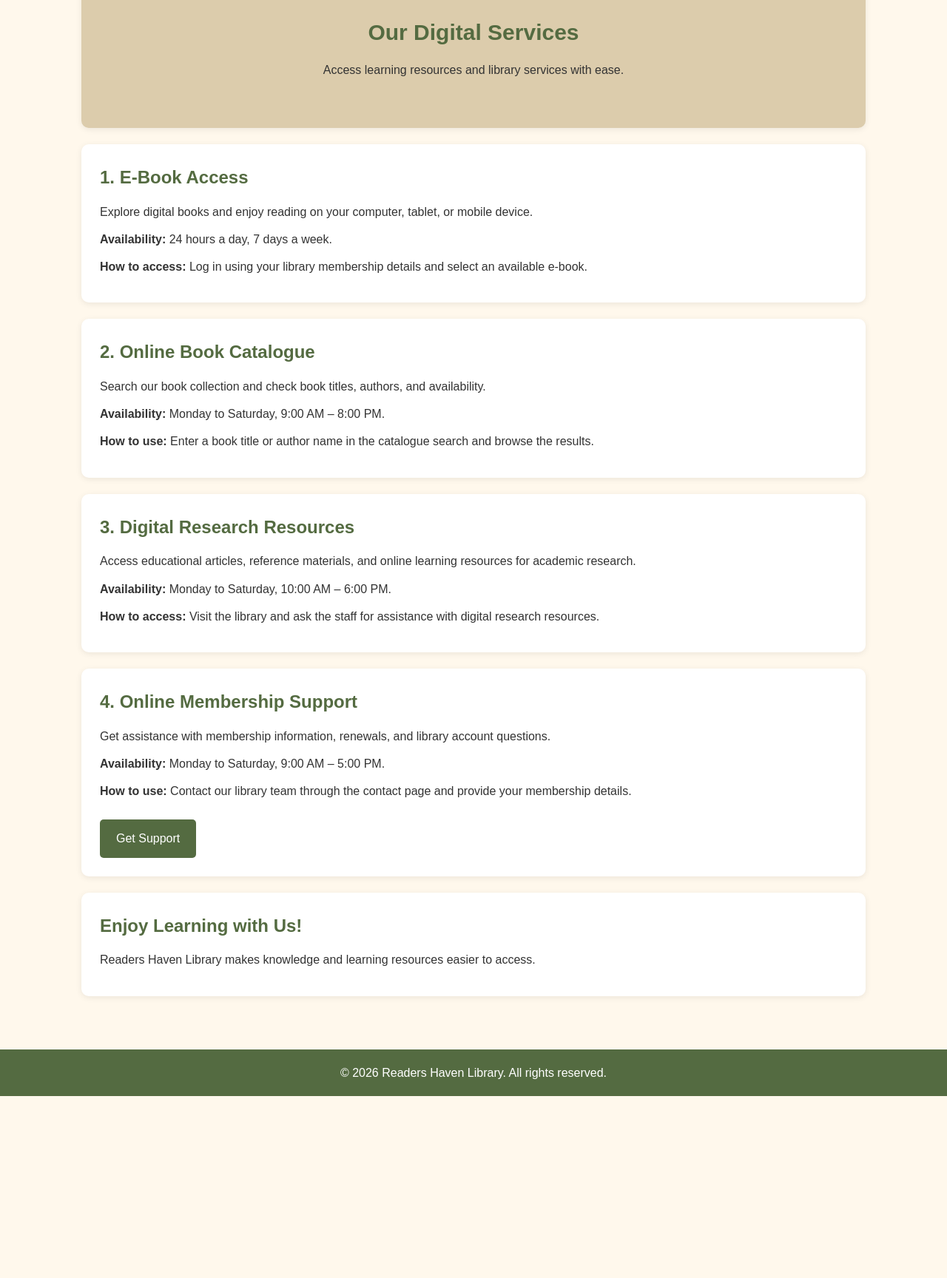
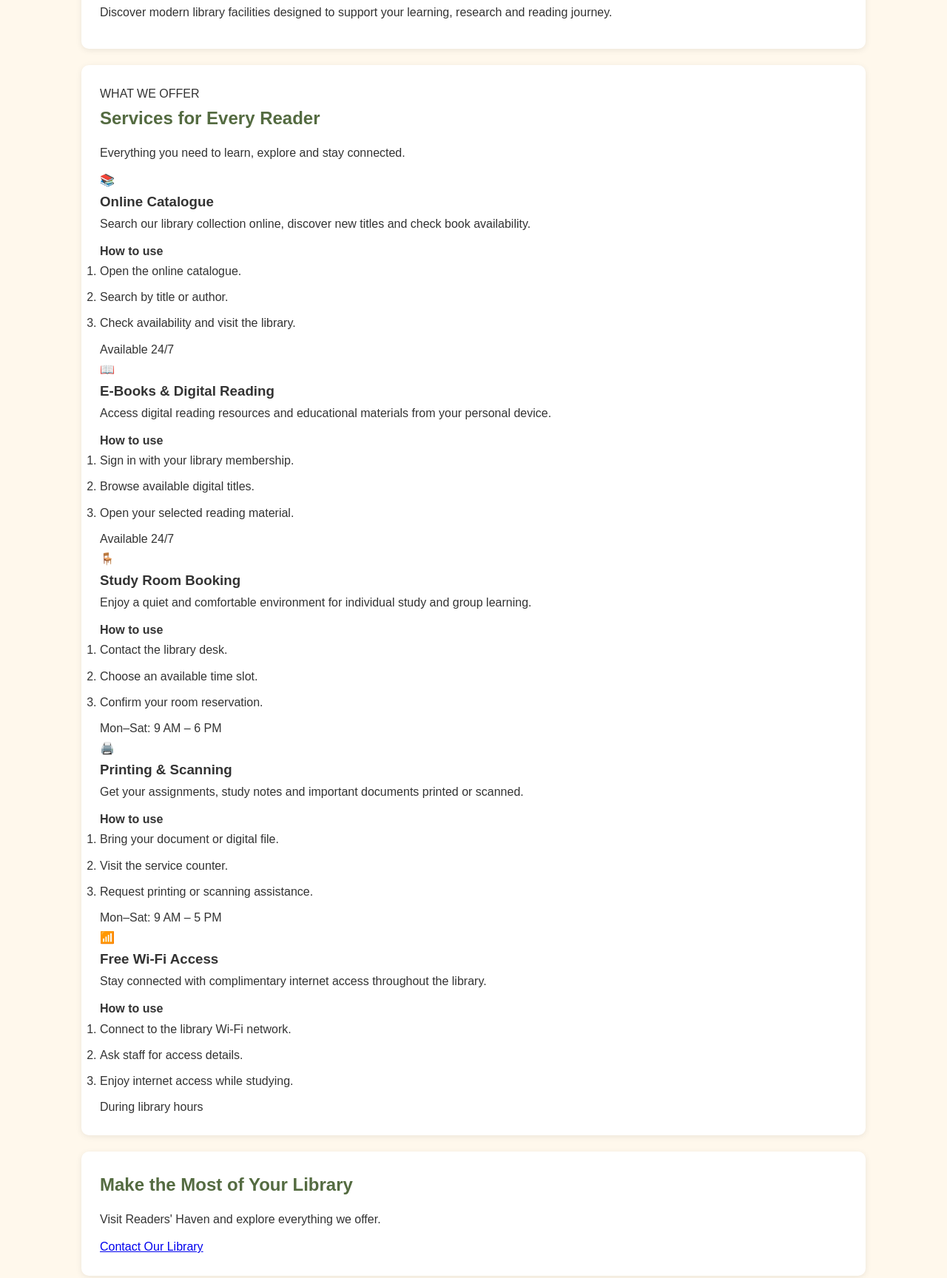
Before and after one commit to L1F23BSSE0284/readers-haven-library, a website: page src/services.html in a window 1280 px wide. Shown: the part 264-1992 px from the top of the page at 74% size. Before the commit the page ends 1746 px from the top, so only its background shows below. Drawn offline with Linux system fonts and the light colour scheme.

Commit message:
feat: add digital services page structure

```diff
--- a/src/services.html
+++ b/src/services.html
@@ -4,68 +4,137 @@
 <head>
     <meta charset="UTF-8">
     <meta name="viewport" content="width=device-width, initial-scale=1.0">
-    <title>Readers Haven Library | Digital Services</title>
+    <meta name="description" content="Explore digital services at Readers' Haven Public Library.">
+    <title>Digital Services | Readers' Haven Library</title>
     <link rel="stylesheet" href="../styles/style.css">
 </head>
 <body>
 
-    <header>
-        <h1>Readers Haven Library</h1>
-        <p>Explore Our Digital Library Services</p>
-
-        <nav>
+<header class="services-header">
+    <nav class="services-nav">
+        <a href="index.html" class="services-logo">Readers' Haven</a>
+        <div class="services-links">
             <a href="index.html">Home</a>
             <a href="collections.html">Collections</a>
             <a href="membership.html">Membership</a>
-            <a href="services.html">Digital Services</a>
+            <a href="services.html" class="active">Services</a>
             <a href="contact.html">Contact</a>
-        </nav>
-    </header>
+        </div>
+    </nav>
+</header>
 
-    <main>
-        <section class="hero">
-            <h2>Our Digital Services</h2>
-            <p>Access learning resources and library services with ease.</p>
-        </section>
+<main>
+    <section class="services-hero">
+        <span class="services-tag">Explore • Learn • Discover</span>
+        <h1>Digital Library Services</h1>
+        <p>
+            Discover modern library facilities designed to support
+            your learning, research and reading journey.
+        </p>
+    </section>
 
-        <section>
-            <h2>1. E-Book Access</h2>
-            <p>Explore digital books and enjoy reading on your computer, tablet, or mobile device.</p>
-            <p><strong>Availability:</strong> 24 hours a day, 7 days a week.</p>
-            <p><strong>How to access:</strong> Log in using your library membership details and select an available e-book.</p>
-        </section>
+    <section class="services-section">
+        <div class="services-heading">
+            <span>WHAT WE OFFER</span>
+            <h2>Services for Every Reader</h2>
+            <p>Everything you need to learn, explore and stay connected.</p>
+        </div>
 
-        <section>
-            <h2>2. Online Book Catalogue</h2>
-            <p>Search our book collection and check book titles, authors, and availability.</p>
-            <p><strong>Availability:</strong> Monday to Saturday, 9:00 AM – 8:00 PM.</p>
-            <p><strong>How to use:</strong> Enter a book title or author name in the catalogue search and browse the results.</p>
-        </section>
+        <div class="services-grid">
 
-        <section>
-            <h2>3. Digital Research Resources</h2>
-            <p>Access educational articles, reference materials, and online learning resources for academic research.</p>
-            <p><strong>Availability:</strong> Monday to Saturday, 10:00 AM – 6:00 PM.</p>
-            <p><strong>How to access:</strong> Visit the library and ask the staff for assistance with digital research resources.</p>
-        </section>
+            <article class="service-card">
+                <div class="service-icon">📚</div>
+                <h3>Online Catalogue</h3>
+                <p>
+                    Search our library collection online, discover
+                    new titles and check book availability.
+                </p>
+                <h4>How to use</h4>
+                <ol>
+                    <li>Open the online catalogue.</li>
+                    <li>Search by title or author.</li>
+                    <li>Check availability and visit the library.</li>
+                </ol>
+                <span class="service-time">Available 24/7</span>
+            </article>
 
-        <section>
-            <h2>4. Online Membership Support</h2>
-            <p>Get assistance with membership information, renewals, and library account questions.</p>
-            <p><strong>Availability:</strong> Monday to Saturday, 9:00 AM – 5:00 PM.</p>
-            <p><strong>How to use:</strong> Contact our library team through the contact page and provide your membership details.</p>
-            <a href="contact.html" class="btn">Get Support</a>
-        </section>
+            <article class="service-card">
+                <div class="service-icon">📖</div>
+                <h3>E-Books & Digital Reading</h3>
+                <p>
+                    Access digital reading resources and educational
+                    materials from your personal device.
+                </p>
+                <h4>How to use</h4>
+                <ol>
+                    <li>Sign in with your library membership.</li>
+                    <li>Browse available digital titles.</li>
+                    <li>Open your selected reading material.</li>
+                </ol>
+                <span class="service-time">Available 24/7</span>
+            </article>
 
-        <section>
-            <h2>Enjoy Learning with Us!</h2>
-            <p>Readers Haven Library makes knowledge and learning resources easier to access.</p>
-        </section>
-    </main>
+            <article class="service-card">
+                <div class="service-icon">🪑</div>
+                <h3>Study Room Booking</h3>
+                <p>
+                    Enjoy a quiet and comfortable environment
+                    for individual study and group learning.
+                </p>
+                <h4>How to use</h4>
+                <ol>
+                    <li>Contact the library desk.</li>
+                    <li>Choose an available time slot.</li>
+                    <li>Confirm your room reservation.</li>
+                </ol>
+                <span class="service-time">Mon–Sat: 9 AM – 6 PM</span>
+            </article>
 
-    <footer>
-        <p>&copy; 2026 Readers Haven Library. All rights reserved.</p>
-    </footer>
+            <article class="service-card">
+                <div class="service-icon">🖨️</div>
+                <h3>Printing & Scanning</h3>
+                <p>
+                    Get your assignments, study notes and
+                    important documents printed or scanned.
+                </p>
+                <h4>How to use</h4>
+                <ol>
+                    <li>Bring your document or digital file.</li>
+                    <li>Visit the service counter.</li>
+                    <li>Request printing or scanning assistance.</li>
+                </ol>
+                <span class="service-time">Mon–Sat: 9 AM – 5 PM</span>
+            </article>
+
+            <article class="service-card">
+                <div class="service-icon">📶</div>
+                <h3>Free Wi-Fi Access</h3>
+                <p>
+                    Stay connected with complimentary internet
+                    access throughout the library.
+                </p>
+                <h4>How to use</h4>
+                <ol>
+                    <li>Connect to the library Wi-Fi network.</li>
+                    <li>Ask staff for access details.</li>
+                    <li>Enjoy internet access while studying.</li>
+                </ol>
+                <span class="service-time">During library hours</span>
+            </article>
+
+        </div>
+    </section>
+
+    <section class="services-cta">
+        <h2>Make the Most of Your Library</h2>
+        <p>Visit Readers' Haven and explore everything we offer.</p>
+        <a href="contact.html">Contact Our Library</a>
+    </section>
+</main>
+
+<footer class="services-footer">
+    <p>&copy; 2026 Readers' Haven Public Library. All rights reserved.</p>
+</footer>
 
 </body>
 </html>
```
